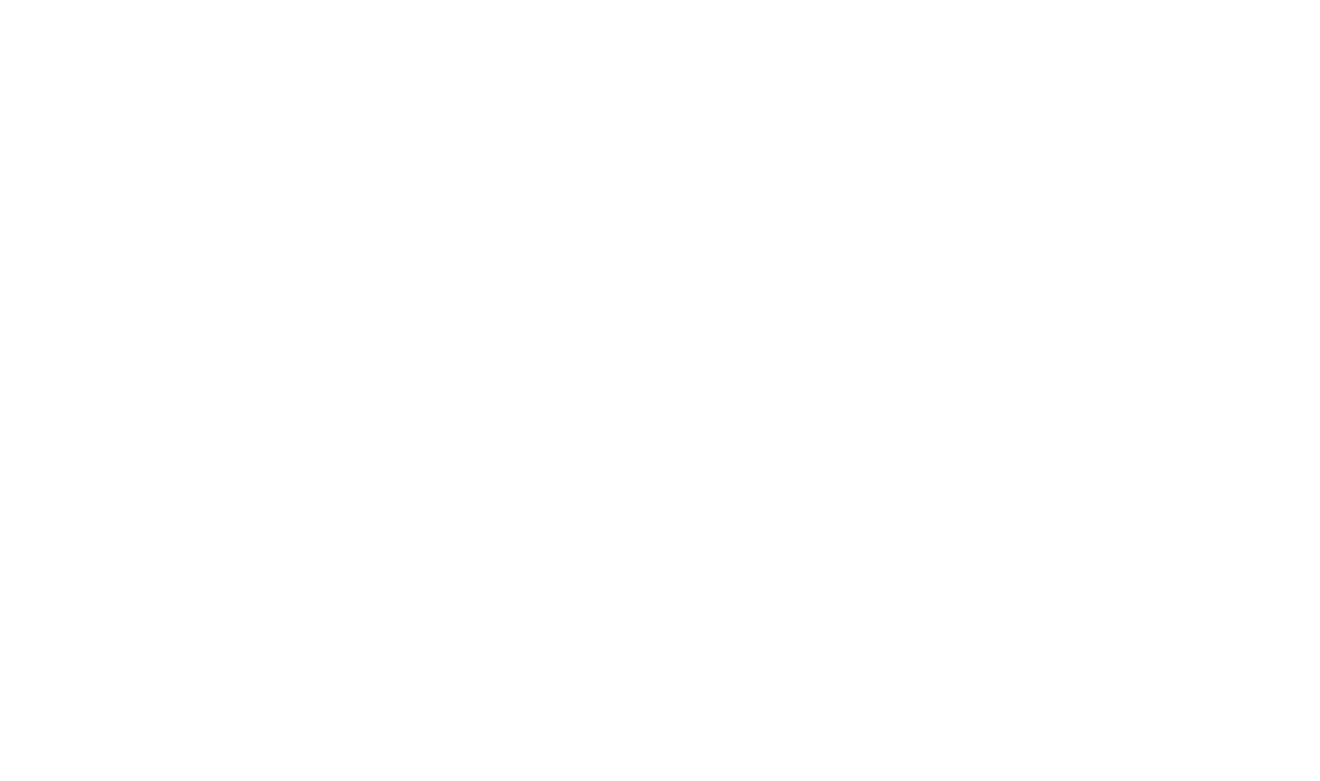
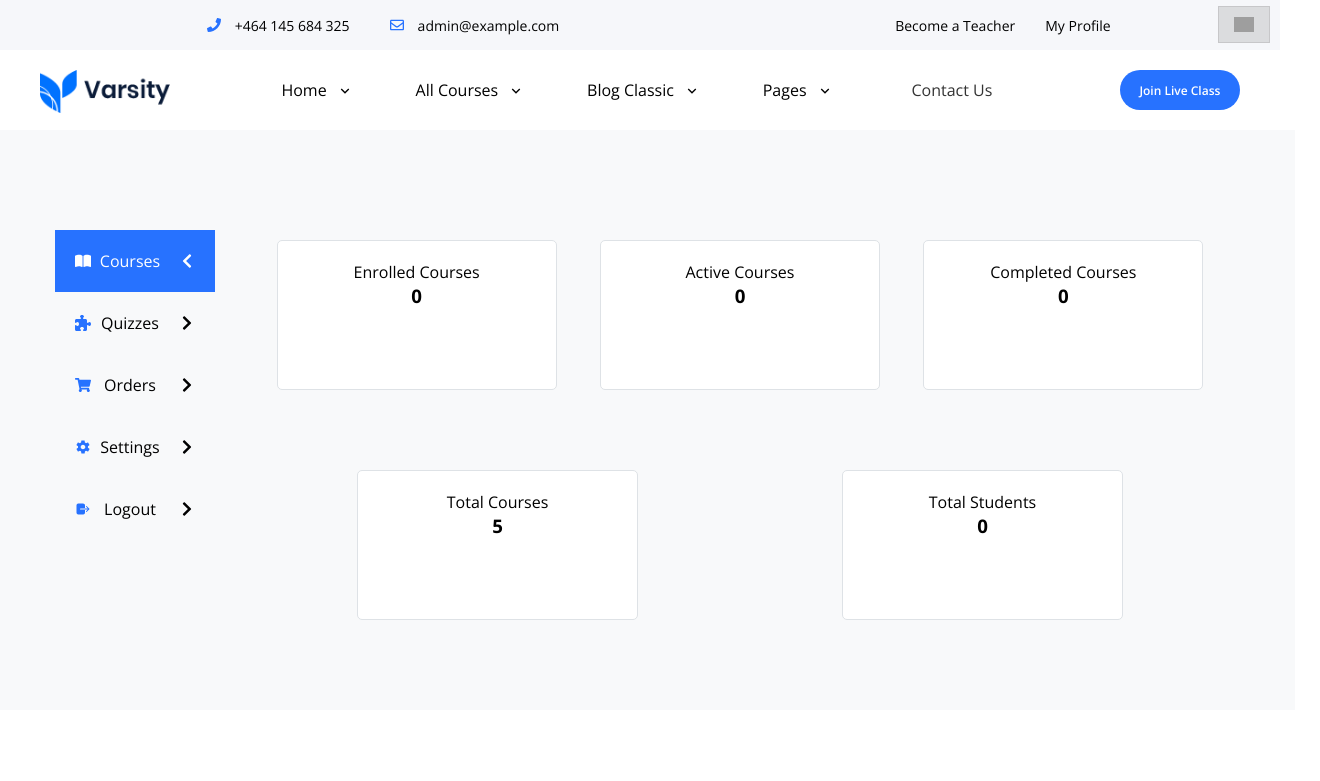
Before and after one commit to mlalayev/FinalProjectEVOCoding, a React (Vite) app: page /myprofile in a window 1280 px wide. Before the commit this address had no page. Shown: the top 781 px of the page, 1320 px wide, since content can reach past the window. Built offline with nearby package versions, Linux system fonts and the light colour scheme; grey boxes are pictures that could not be loaded.

Commit message:
my commit

```diff
--- a/src/App.jsx
+++ b/src/App.jsx
@@ -17,6 +17,7 @@
 import NotFoundPage from './Components/Pages/NotFoundPage/NotFoundPage.jsx';
 import PageLeftSideBar from './Components/Pages/PageLeftSideBar/PageLeftSideBar.jsx';
 import PageRightSideBar from './Components/Pages/PageRightSideBar/PageRightSideBar.jsx';
+import MyProfile from './Components/MyProfile/MyProfile.jsx';
 
 
 function App() {
@@ -29,80 +30,88 @@
             <MainPage />
             <Footer />
           </>} />
-           <Route path='/aboutus' element={
+          <Route path='/aboutus' element={
             <>
               <Header />
-              <AboutUs/>
+              <AboutUs />
             </>
           } />
           <Route path='/events' element={
             <>
               <Header />
-              <Events/>
+              <Events />
             </>
           } />
           <Route path='/instructor' element={
             <>
               <Header />
-              <Instructor/>
+              <Instructor />
             </>
           } />
           <Route path='/testimonial' element={
             <>
               <Header />
-              <Testimonial/>
+              <Testimonial />
             </>
           } />
           <Route path='/samplepage' element={
             <>
               <Header />
-              <SamplePage/>
+              <SamplePage />
             </>
           } />
           <Route path='/pageleftsidebar' element={
             <>
               <Header />
-              <PageLeftSideBar/>
+              <PageLeftSideBar />
             </>
           } />
           <Route path='/pagerightsidebar' element={
             <>
               <Header />
-              <PageRightSideBar/>
+              <PageRightSideBar />
             </>
           } />
           <Route path='/404page' element={
             <>
               <Header />
-              <NotFoundPage/>
+              <NotFoundPage />
             </>
           } />
           <Route path='/blog' element={
             <>
-            <Header/>
-            <Blog/>
+              <Header />
+              <Blog />
             </>
-          }/>
-           <Route path='/all-courses' element={
+          } />
+          <Route path='/all-courses' element={
             <>
               <Header />
-              <Course/>
-              <Footer/>
+              <Course />
+              <Footer />
             </>
           } />
 
-           <Route path='/view' element={
+          <Route path='/view' element={
             <>
-              <Header/>
-              <View/>
-              <Footer/>
+              <Header />
+              <View />
+              <Footer />
             </>
           } />
 
-            <Route path='/view/buyNow' element={
+          <Route path='/view/buyNow' element={
             <>
-              <Header/>
-              <Buy/>
+              <Header />
+              <Buy />
+            </>
+          } />
+
+          <Route path='/myprofile' element={
+            <>
+              <Header />
+              <MyProfile />
+              <Footer />
             </>
           } />
         </Routes>
--- /dev/null
+++ b/src/Components/MyProfile/DashBoard/DashBoard.css
@@ -0,0 +1,19 @@
+.dashboard {
+    display: flex;
+    flex-wrap: wrap;
+    padding: 20px;
+    flex: 1;
+    justify-content: space-around;
+    height: 500px;
+}
+
+.dahboard-card {
+    background-color: var(--white-color);
+    border: 1px solid #dee2e6;
+    border-radius: 5px;
+    padding: 20px;
+    margin: 10px;
+    height: 150px;
+    text-align: center;
+    flex-basis: calc(33% - 40px);
+}
--- /dev/null
+++ b/src/Components/MyProfile/DashBoard/DashBoard.jsx
@@ -0,0 +1,32 @@
+// Dashboard.js
+import React from 'react';
+import './DashBoard.css';
+
+function DashBoard() {
+    return (
+        <div className="dashboard">
+            <div className="dahboard-card">
+                <p>Enrolled Courses</p>
+                <h3>0</h3>
+            </div>
+            <div className="dahboard-card">
+                <p>Active Courses</p>
+                <h3>0</h3>
+            </div>
+            <div className="dahboard-card">
+                <p>Completed Courses</p>
+                <h3>0</h3>
+            </div>
+            <div className="dahboard-card">
+                <p>Total Courses</p>
+                <h3>5</h3>
+            </div>
+            <div className="dahboard-card">
+                <p>Total Students</p>
+                <h3>0</h3>
+            </div>
+        </div>
+    )
+}
+
+export default DashBoard;
--- /dev/null
+++ b/src/Components/MyProfile/MyProfile.css
@@ -0,0 +1,53 @@
+.app-myprofile{
+    display: flex;
+    background-color: #f8f9fa;
+    max-width: 1250px;
+    margin: 0 auto;
+    position: relative;
+    height: 100%;
+    padding: 80px 20px 0 20px;
+}
+
+.app-myprofile::before{
+    content: "";
+    position: absolute;
+    background-color: #f8f9fa;
+    width: 100vw;
+    height: 100%;
+    z-index: -1;
+    bottom: 0;
+    right: 0;
+}
+
+.app-myprofile::after{
+    content: "";
+    position: absolute;
+    background-color: #f8f9fa;
+    width: 100vw;
+    height: 100%;
+    z-index: -1;
+    bottom: 0;
+    left: 0;
+}
+
+@media screen and (max-width:800px){
+    .app-myprofile{
+        flex-direction: column;
+    }
+
+    .sidebar ul li{
+        min-width: 80px;
+    }
+
+    .sidebar ul{
+        display: flex;
+    }
+
+    .sidebar ul p{
+        display: none;
+    }
+
+    .sidebar .icon{
+        display: none;
+    }
+}
--- /dev/null
+++ b/src/Components/MyProfile/MyProfile.jsx
@@ -0,0 +1,16 @@
+// MyProfile.js
+import React from 'react';
+import Sidebar from './Sidebar/Sidebar.jsx';
+import Dashboard from './DashBoard/DashBoard.jsx';
+import './MyProfile.css'
+
+const MyProfile = () => {
+  return (
+    <div className="app-myprofile">
+      <Sidebar />
+      <Dashboard />
+    </div>
+  );
+};
+
+export default MyProfile;
--- /dev/null
+++ b/src/Components/MyProfile/Sidebar/Sidebar.css
@@ -0,0 +1,55 @@
+.sidebar {
+    width: 200px;
+    /* background-color: #007bff; */
+    color: white;
+    padding: 20px;
+    /* height: 100vh; */
+}
+
+.sidebar ul {
+    list-style-type: none;
+}
+
+.left-icon{
+    color: var(--main-blue-color);
+}
+
+.sidebar-item {
+    padding: 20px !important;
+    display: flex;
+    justify-content: space-between;
+    align-items: center;
+    color: black;
+    transition: background-color 0.3s, color 0.3s;
+}
+
+.sidebar-item.active {
+    background-color: var(--main-blue-color);
+    color: white;
+}
+
+.sidebar-item.active .left-icon {
+    color: white;
+}
+
+.sidebar-item:hover .left-icon {
+    color: white;
+}
+
+.sidebar-item:hover {
+    background-color: var(--main-blue-color);
+    color: var(--white-color);
+}
+
+.sidebar-item:hover .icon {
+    transform: rotate(180deg);
+}
+
+.sidebar-item.active .icon {
+    transform: rotate(180deg);
+}
+
+.icon {
+    margin-left: 10px;
+    transition: transform 0.3s;
+}
--- /dev/null
+++ b/src/Components/MyProfile/Sidebar/Sidebar.jsx
@@ -0,0 +1,35 @@
+// Sidebar.js
+import React from 'react';
+import './Sidebar.css';
+import { FaChevronRight } from "react-icons/fa";
+import { FaBookOpen } from "react-icons/fa6";
+import { FaPuzzlePiece } from "react-icons/fa6";
+import { FaShoppingCart } from "react-icons/fa";
+import { IoMdSettings } from "react-icons/io";
+import { IoLogOut } from "react-icons/io5";
+
+const Sidebar = () => {
+  return (
+    <div className="sidebar">
+      <ul>
+        <li className="sidebar-item active">
+          <FaBookOpen className='left-icon' /><p>Courses</p><FaChevronRight className='icon' />
+        </li>
+        <li className="sidebar-item">
+          <FaPuzzlePiece className='left-icon' /><p>Quizzes</p><FaChevronRight className='icon' />
+        </li>
+        <li className="sidebar-item">
+          <FaShoppingCart className='left-icon' /><p>Orders</p><FaChevronRight className='icon' />
+        </li>
+        <li className="sidebar-item">
+          <IoMdSettings className='left-icon' /><p>Settings</p><FaChevronRight className='icon' />
+        </li>
+        <li className="sidebar-item">
+          <IoLogOut className='left-icon' /><p>Logout</p><FaChevronRight className='icon' />
+        </li>
+      </ul>
+    </div>
+  );
+};
+
+export default Sidebar;
```
